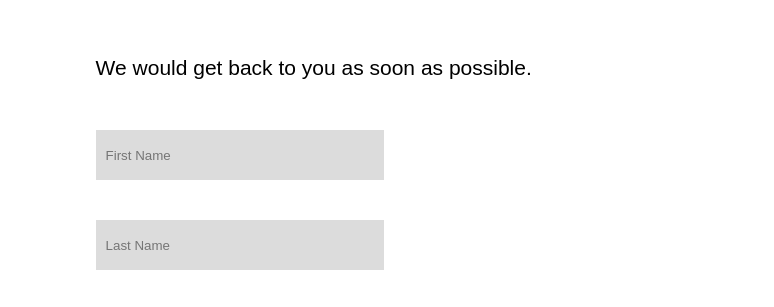
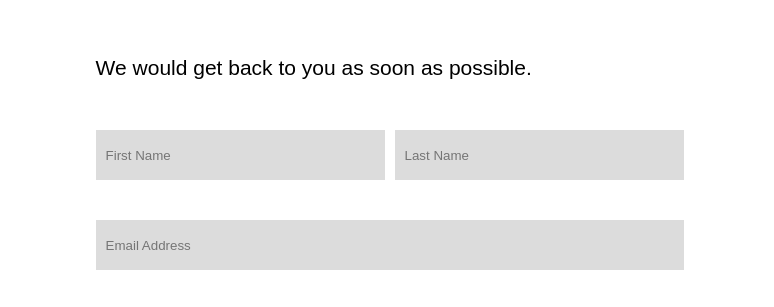
Before and after one commit to samthemogultech/art-gallery, a plain HTML site: page contact.html in a window 1280 px wide. Shown: the part 309-616 px from the top of the page, 506-1280 px from the left. Drawn offline with Linux system fonts and the light colour scheme.

Commit message:
Update contact.css

```diff
--- a/scripts/contact.css
+++ b/scripts/contact.css
@@ -34,8 +34,13 @@
     margin: 20px 0;
     font-family: var(--font-general);
 }
+.contact-con .form .name-sec {
+    width: 100%;
+    display: flex;
+    justify-content: space-between;
+}
 .contact-con .form .name-sec input {
-    width: 49%;
+    width: 50%;
 }
 .contact-con .form .name-sec input:first-child {
     margin-right: 9px;
@@ -87,6 +92,9 @@ Responsive Design
         font-size: 1.2rem;
         margin: 0;
     }
+    .contact-con .form .name-sec {
+        flex-direction: column;
+    }
     .contact-con .form .name-sec input {
         width: 100%;
     }
```
